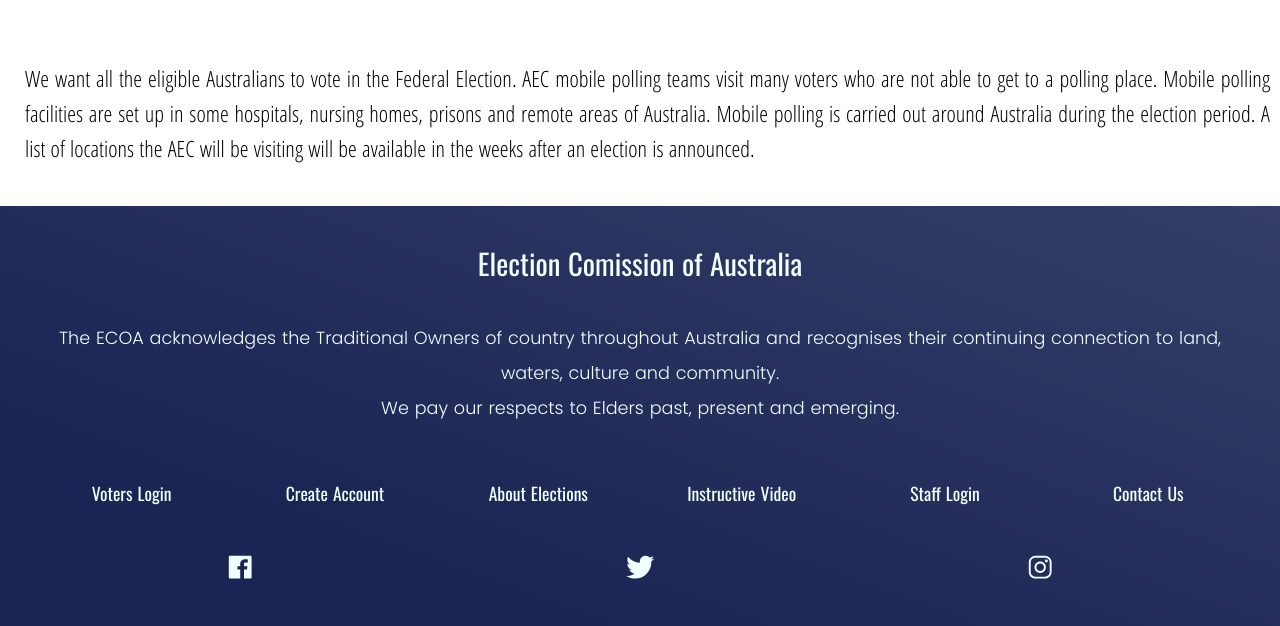
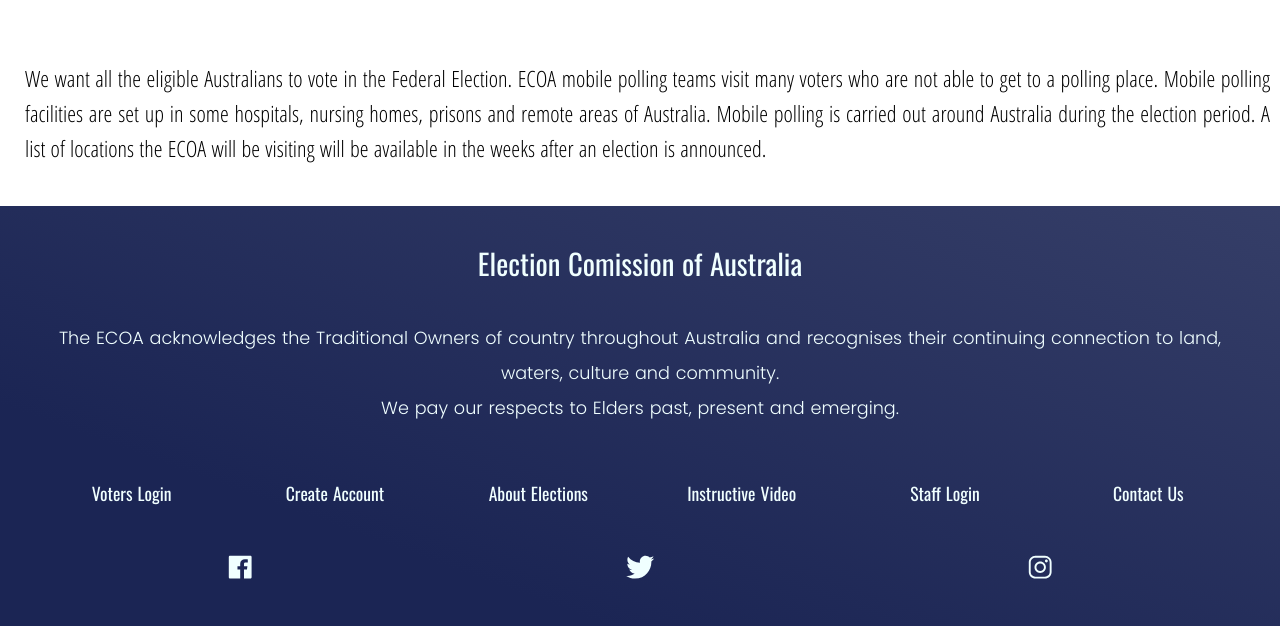
Before and after one commit to Capstone-Team-1/Source-code, a PHP site: page /instructive.php in a window 1280 px wide. Shown: the part 931-1557 px from the top of the page. Run offline with PHP 8.4, Linux system fonts and the light colour scheme.

Commit message:
ECOA update

```diff
--- a/Capstone project/instructive.php
+++ b/Capstone project/instructive.php
@@ -67,9 +67,9 @@
 <p  style=" font-size: 1.4rem;
   text-align: justify; margin-bottom:40px" class="reading-content"
 > We want all the eligible Australians to vote in the Federal Election.
-    AEC mobile polling teams visit many voters who are not able to get to a polling place. Mobile polling facilities are set up in some hospitals, nursing homes, prisons and remote areas of Australia. Mobile polling is carried out around Australia during the election period.
+   ECOA mobile polling teams visit many voters who are not able to get to a polling place. Mobile polling facilities are set up in some hospitals, nursing homes, prisons and remote areas of Australia. Mobile polling is carried out around Australia during the election period.
 
-A list of locations the AEC will be visiting will be available in the weeks after an election is announced. </p>
+A list of locations the ECOA will be visiting will be available in the weeks after an election is announced. </p>
     </div>
 </div>
     <footer>
```
